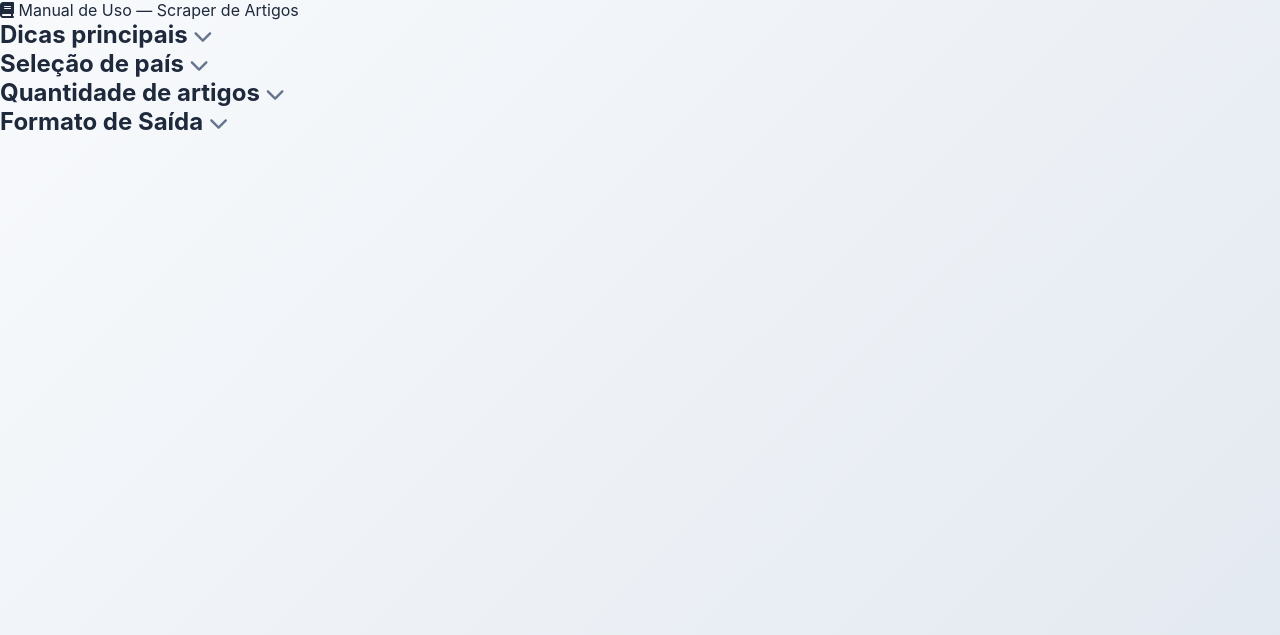
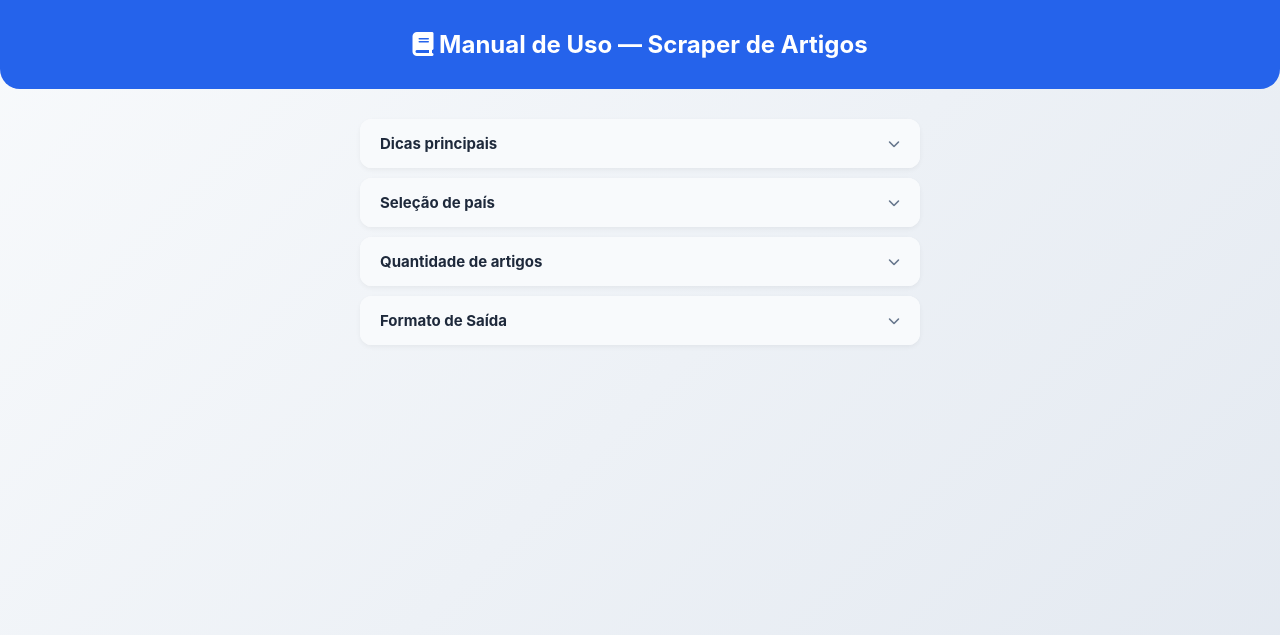
Before and after one commit to MFort1906/principal, a Flask app: page /manual in a window 1280 px wide. Shown: the top 635 px of the page. Run offline with Flask 3, Linux system fonts and the light colour scheme; the visitor is signed in with stand-in values (Sample User, id 1).

Commit message:
Refactor CSS and add manual section styles
Added missing manual section styles and improved overall CSS structure.

```diff
--- a/static/style.css
+++ b/static/style.css
@@ -26,13 +26,13 @@ body {
     align-items: center;
     width: 100%;
     margin-bottom: 35px;
-    user-select: none; /* Impede selecionar como texto comum */
+    user-select: none;
 }
 
 .tennant-text {
     font-size: 52px;
-    font-weight: 800; /* Extra Bold */
-    color: #0099cc; /* Azul característico */
+    font-weight: 800;
+    color: #0099cc;
     letter-spacing: -2px;
     line-height: 0.9;
 }
@@ -41,7 +41,7 @@ body {
     font-size: 14px;
     font-weight: 500;
     color: #64748b;
-    letter-spacing: 6px; /* Espaçamento largo característico */
+    letter-spacing: 6px;
     margin-top: 4px;
     text-transform: uppercase;
 }
@@ -59,14 +59,8 @@ body {
 }
 
 @keyframes slideUpFade {
-    from {
-        opacity: 0;
-        transform: translateY(20px);
-    }
-    to {
-        opacity: 1;
-        transform: translateY(0);
-    }
+    from { opacity: 0; transform: translateY(20px); }
+    to { opacity: 1; transform: translateY(0); }
 }
 
 .shake {
@@ -183,7 +177,7 @@ button:disabled { background: #cbd5e1; cursor: not-allowed; }
 ========================= */
 .result-card {
     margin-top: 20px;
-    background: #e2e8f0; /* Cinza solicitado */
+    background: #e2e8f0;
     padding: 20px;
     border-radius: 20px;
     border: 1px solid #cbd5e1;
@@ -205,7 +199,7 @@ button:disabled { background: #cbd5e1; cursor: not-allowed; }
     font-weight: 600;
     font-size: 13px;
     line-height: 1.4;
-    word-wrap: break-word; /* Proteção para nomes longos */
+    word-wrap: break-word;
     transition: 0.2s;
 }
 
@@ -237,3 +231,60 @@ button:disabled { background: #cbd5e1; cursor: not-allowed; }
 @keyframes spin { to { transform: rotate(360deg); } }
 
 .error { background: #fef2f2; color: #dc2626; padding: 12px; border-radius: 10px; font-size: 13px; text-align: center; }
+
+/* =========================
+    📘 SEÇÃO DO MANUAL (ESTAVA FALTANDO)
+========================= */
+.manual-header {
+    background-color: #2563eb;
+    color: white;
+    padding: 30px;
+    text-align: center;
+    font-size: 1.5rem;
+    font-weight: 700;
+    border-bottom-left-radius: 20px;
+    border-bottom-right-radius: 20px;
+    margin-bottom: 30px;
+}
+
+.manual-container {
+    max-width: 600px;
+    margin: 0 auto;
+    padding: 0 20px 40px 20px;
+}
+
+.section {
+    background: #ffffff;
+    border-radius: 12px;
+    margin-bottom: 10px;
+    overflow: hidden;
+    box-shadow: 0 2px 5px rgba(0,0,0,0.05);
+}
+
+.section h2 {
+    font-size: 15px;
+    padding: 15px 20px;
+    background-color: #f8fafc;
+    cursor: pointer;
+    display: flex;
+    justify-content: space-between;
+    align-items: center;
+    transition: background 0.2s;
+}
+
+.section h2:hover { background-color: #f1f5f9; }
+
+.section-content {
+    display: none; /* JS controla a exibição */
+    padding: 20px;
+    border-top: 1px solid #e2e8f0;
+    font-size: 14px;
+    line-height: 1.6;
+    color: #475569;
+}
+
+.arrow {
+    transition: transform 0.3s ease;
+    font-size: 0.8em;
+    color: #94a3b8;
+}
```
